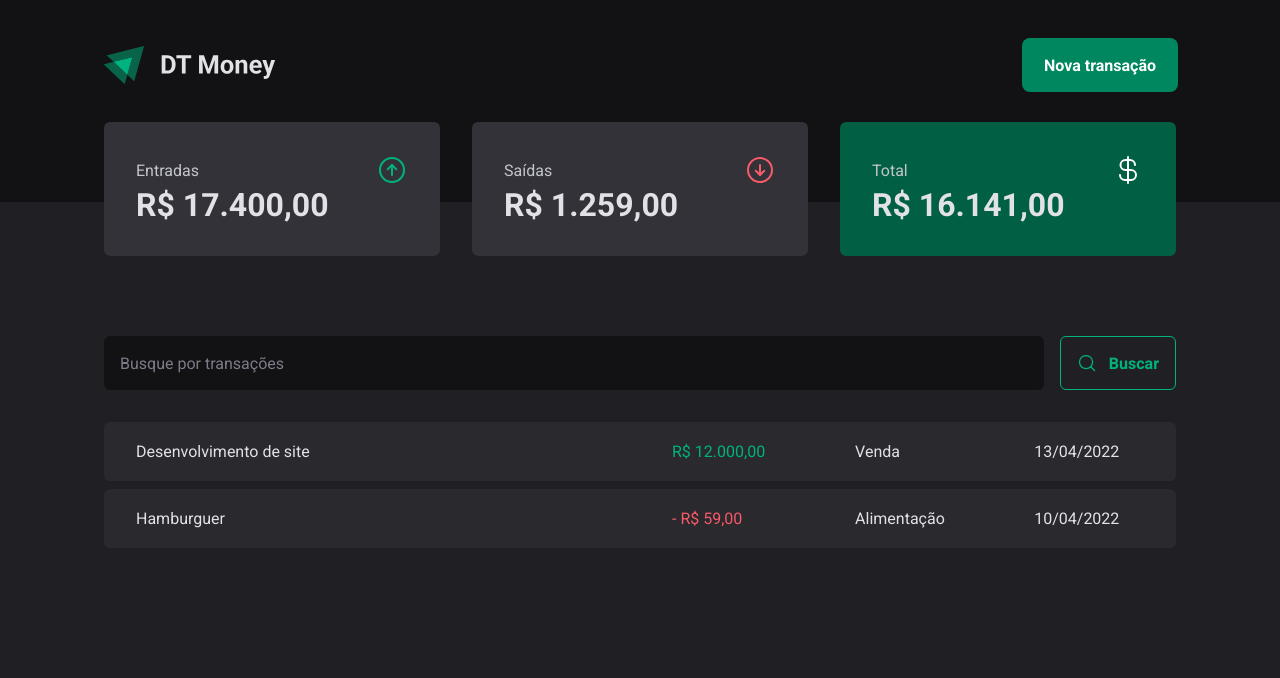
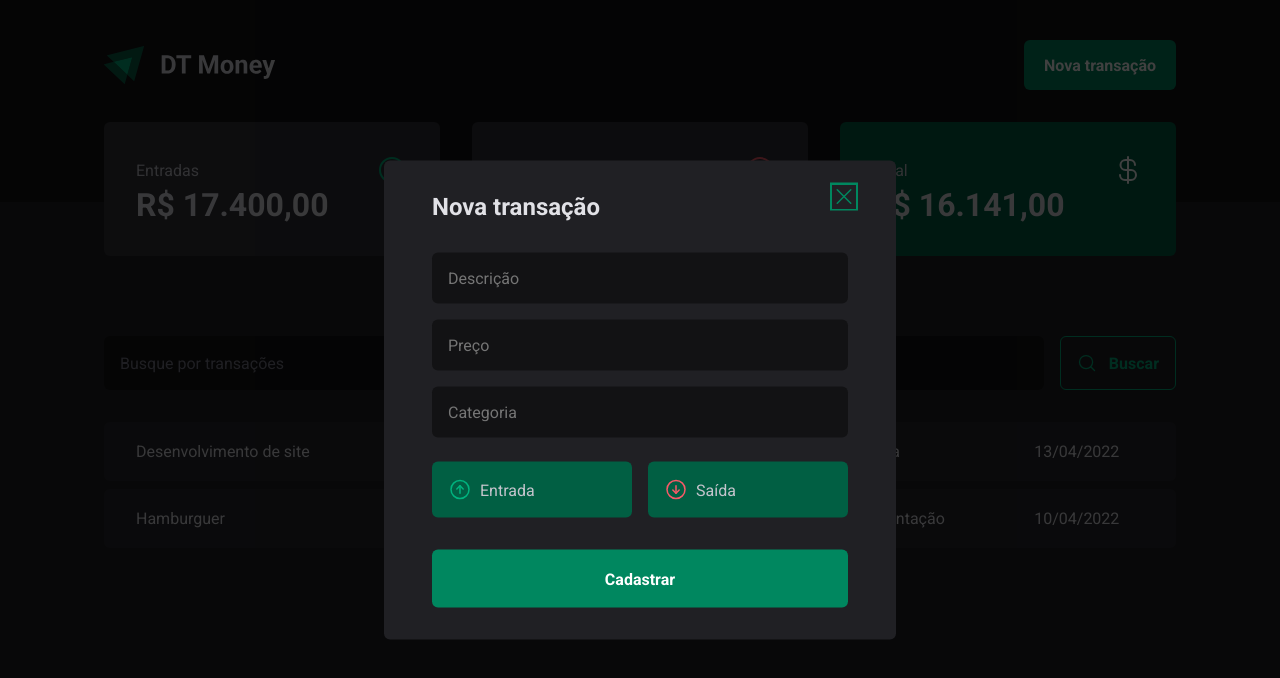
Before and after one commit to AlanOlimpio/dt-money, a React (Vite) app: page / in a window 1280 px wide. Both pictures are taken after a click on the button "Nova transação". Shown: the top 678 px of the page. Built offline with nearby package versions, Linux system fonts and the light colour scheme.

Commit message:
feat: cria componente NewTransactionModal

```diff
--- a/package.json
+++ b/package.json
@@ -10,6 +10,8 @@
     "preview": "vite preview"
   },
   "dependencies": {
+    "@radix-ui/react-dialog": "^1.1.1",
+    "@radix-ui/react-radio-group": "^1.2.0",
     "phosphor-react": "^1.4.1",
     "react": "^18.3.1",
     "react-dom": "^18.3.1",
--- a/src/components/Header/Header.tsx
+++ b/src/components/Header/Header.tsx
@@ -1,15 +1,12 @@
-import {
-  HeaderContainer,
-  HeaderContent,
-  NewTrasactionButton,
-} from './HeaderStyles';
+import { HeaderContainer, HeaderContent } from './HeaderStyles';
 import logoImg from '../../assets/logo.svg';
+import NewTransactionModal from '../NewTransactionModal';
 function Header() {
   return (
     <HeaderContainer>
       <HeaderContent>
         <img src={logoImg} alt="" />
-        <NewTrasactionButton>Nova transação</NewTrasactionButton>
+        <NewTransactionModal />
       </HeaderContent>
     </HeaderContainer>
   );
--- a/src/components/Header/HeaderStyles.ts
+++ b/src/components/Header/HeaderStyles.ts
@@ -17,19 +17,3 @@ export const HeaderContent = styled.div`
   justify-content: space-between;
   align-items: center;
 `;
-
-export const NewTrasactionButton = styled.button`
-  ${({ theme }) => css`
-    height: 50px;
-    border: 0;
-    background: ${theme['green-500']};
-    color: ${theme.white};
-    font-weight: bold;
-    padding: 0 1.25rem;
-    border-radius: 6px;
-    cursor: pointer;
-    transition: background-color 0.2s;
-    &:hover {
-    background: ${theme['gray-700']}
-  `}
-`;
--- /dev/null
+++ b/src/components/NewTransactionModal/NewTransactionModal.tsx
@@ -0,0 +1,45 @@
+import * as Dialog from '@radix-ui/react-dialog';
+import {
+  CloseButtom,
+  Content,
+  NewTrasactionButton,
+  Overlay,
+  TransactionsType,
+  TransactionsTypeButton,
+} from './NewTransactionModalStyles';
+import { ArrowCircleDown, ArrowCircleUp, X } from 'phosphor-react';
+function NewTransactionModal() {
+  return (
+    <Dialog.Root>
+      <Dialog.Trigger asChild>
+        <NewTrasactionButton>Nova transação</NewTrasactionButton>
+      </Dialog.Trigger>
+      <Dialog.Portal>
+        <Overlay />
+        <Content>
+          <Dialog.Title>Nova transação</Dialog.Title>
+          <CloseButtom>
+            <X size={24} />
+          </CloseButtom>
+          <form action="">
+            <input type="text" placeholder="Descrição" required />
+            <input type="number" placeholder="Preço" required />
+            <input type="text" placeholder="Categoria" required />
+            <TransactionsType>
+              <TransactionsTypeButton variant="income" value="income">
+                <ArrowCircleUp size={24} />
+                Entrada
+              </TransactionsTypeButton>
+              <TransactionsTypeButton variant="outcome" value="outcome">
+                <ArrowCircleDown size={24} /> Saída
+              </TransactionsTypeButton>
+            </TransactionsType>
+            <button type="submit">Cadastrar</button>
+          </form>
+        </Content>
+      </Dialog.Portal>
+    </Dialog.Root>
+  );
+}
+
+export default NewTransactionModal;
--- /dev/null
+++ b/src/components/NewTransactionModal/NewTransactionModalStyles.ts
@@ -0,0 +1,131 @@
+import * as Dialog from '@radix-ui/react-dialog';
+import * as RadioGroup from '@radix-ui/react-radio-group';
+import styled, { css } from 'styled-components';
+
+interface TransactionsTypeButtonProps {
+  variant: 'income' | 'outcome';
+}
+
+export const NewTrasactionButton = styled.button`
+  ${({ theme }) => css`
+    height: 50px;
+    border: 0;
+    background-color: ${theme['green-500']};
+    color: ${theme.white};
+    font-weight: bold;
+    padding: 0 1.25rem;
+    border-radius: 6px;
+    cursor: pointer;
+    transition: background-color 0.2s;
+    &:hover {
+      background: ${theme['gray-700']};
+    }
+  `}
+`;
+
+export const Overlay = styled(Dialog.Overlay)`
+  position: fixed;
+  width: 100vw;
+  height: 100vh;
+  inset: 0;
+  background: rgba(0, 0, 0, 0.75);
+`;
+
+export const Content = styled(Dialog.Content)`
+  ${({ theme }) => css`
+    min-width: 32rem;
+    border-radius: 6px;
+    padding: 2rem 3rem;
+    background-color: ${theme['gray-800']};
+    position: fixed;
+    top: 50%;
+    left: 50%;
+    transform: translate(-50%, -50%);
+
+    form {
+      margin-top: 2rem;
+      display: flex;
+      flex-direction: column;
+      gap: 1rem;
+
+      input {
+        border-radius: 6px;
+        border: 0;
+        background-color: ${theme['gray-900']};
+        color: ${theme['gray-300']};
+        padding: 1rem;
+
+        &::pacheholder {
+          color: ${theme['gray-500']};
+        }
+      }
+      button[type='submit'] {
+        height: 58px;
+        border: 0;
+        background: ${theme['green-500']};
+        color: ${theme.white};
+        font-weight: bold;
+        padding: 0 1.25rem;
+        border-radius: 6px;
+        margin-top: 1rem;
+        cursor: pointer;
+        transition: background-color 0.2s;
+        &:hover {
+          background: ${theme['gray-700']};
+        }
+      }
+    }
+  `}
+`;
+
+export const CloseButtom = styled(Dialog.Close)`
+  ${({ theme }) => css`
+    position: absolute;
+    background-color: transparent;
+    border: 0;
+    top: 1.5rem;
+    right: 2.5rem;
+    line-height: 0;
+    cursor: pointer;
+    color: ${theme['green-500']};
+  `}
+`;
+
+export const TransactionsType = styled(RadioGroup.Root)`
+  display: grid;
+  grid-template-columns: repeat(2, 1fr);
+  gap: 1rem;
+  margin-top: 0.5rem;
+`;
+
+export const TransactionsTypeButton = styled(
+  RadioGroup.Item,
+)<TransactionsTypeButtonProps>`
+  ${({ theme, variant }) => css`
+    display: flex;
+    gap: 0.5rem;
+    padding: 1rem;
+    background-color: ${theme['green-700']};
+    color: ${theme['gray-300']};
+    align-items: center;
+    border: 0;
+    border-radius: 6px;
+    cursor: pointer;
+    svg {
+      color: ${variant === 'income' ? theme['green-300'] : theme['red-300']};
+    }
+    &[data-state='unchecked']:hover {
+      transition: background-color 0.2s;
+      background: ${theme['gray-600']};
+    }
+    &[data-state='checked'] {
+      color: ${theme.white};
+      background: ${variant === 'income'
+        ? theme['green-500']
+        : theme['red-500']};
+      svg {
+        color: ${theme.white};
+      }
+    }
+  `}
+`;
--- /dev/null
+++ b/src/components/NewTransactionModal/index.ts
@@ -0,0 +1,2 @@
+import NewTransactionModal from './NewTransactionModal';
+export default NewTransactionModal;
```
Also changed, not shown: 2 other files (tests, documents, lock files or other folders).
